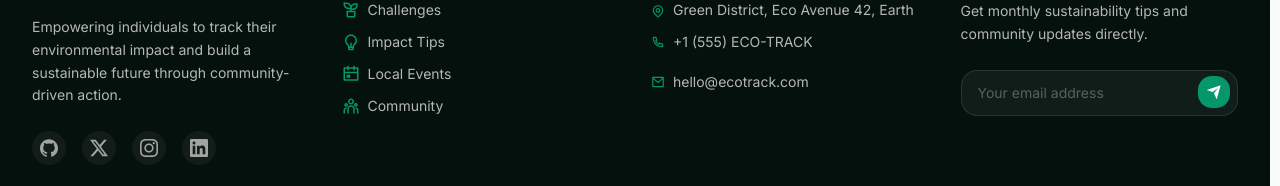
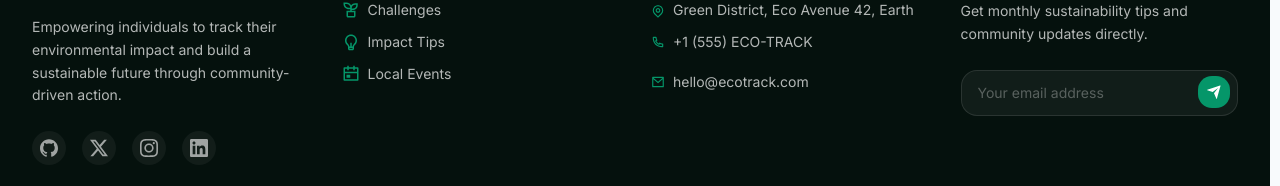
Before and after one commit to iamOmarFaruk/EcoTrack-Front, a React (Vite) app: page / in a window 1280 px wide. Shown: the part 5471-5657 px from the top of the page. Built offline with nearby package versions, Linux system fonts and the light colour scheme; no server answers.

Commit message:
fix footer links

```diff
--- a/src/components/Footer.jsx
+++ b/src/components/Footer.jsx
@@ -9,7 +9,6 @@ const footerLinks = {
     { label: 'Challenges', path: '/challenges', icon: RiPlantLine },
     { label: 'Impact Tips', path: '/tips', icon: RiLightbulbLine },
     { label: 'Local Events', path: '/events', icon: RiCalendarEventLine },
-    { label: 'Community', path: '/community', icon: RiTeamLine },
   ],
   resources: [
     { label: 'About Us', path: '/about' },
```
